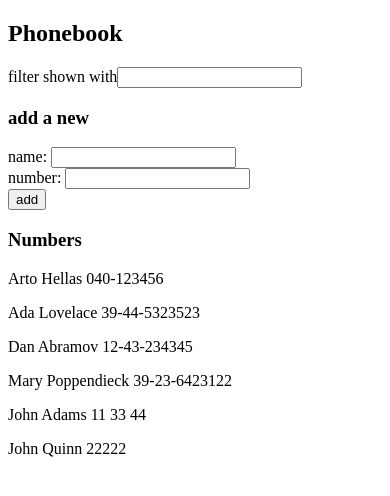
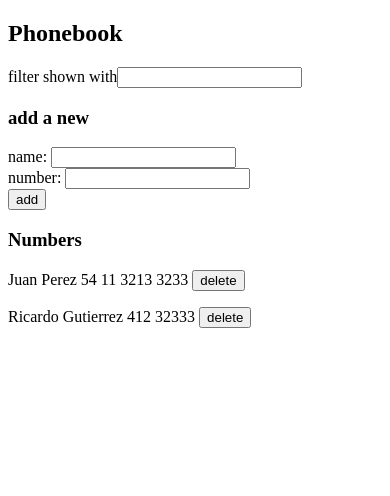
Before and after one commit to nColli/full-stack-open-2024, a React (Vite) app in the folder part2/phonebook-app/: page / in a window 390 px wide. Shown: the top 496 px of the page. Built offline with nearby package versions, Linux system fonts and the light colour scheme; data requests are answered from the project's data file.

Commit message:
delete person phonebook

```diff
--- a/part2/phonebook-app/db.json
+++ b/part2/phonebook-app/db.json
@@ -1,34 +1,14 @@
 {
   "persons": [
     {
-      "name": "Arto Hellas",
-      "number": "040-123456",
-      "id": "1"
+      "id": "ff79",
+      "name": "Juan Perez",
+      "number": "54 11 3213 3233"
     },
     {
-      "name": "Ada Lovelace",
-      "number": "39-44-5323523",
-      "id": "2"
-    },
-    {
-      "name": "Dan Abramov",
-      "number": "12-43-234345",
-      "id": "3"
-    },
-    {
-      "name": "Mary Poppendieck",
-      "number": "39-23-6423122",
-      "id": "4"
-    },
-    {
-      "id": "d3fa",
-      "name": "John Adams",
-      "number": "11 33 44"
-    },
-    {
-      "id": "7223",
-      "name": "John Quinn",
-      "number": "22222"
+      "id": "25ae",
+      "name": "Ricardo Gutierrez",
+      "number": "412 32333"
     }
   ]
 }
--- a/part2/phonebook-app/src/App.jsx
+++ b/part2/phonebook-app/src/App.jsx
@@ -1,7 +1,7 @@
 /* eslint-disable react/prop-types */
 import { useEffect, useState } from 'react'
 import personService from './services/persons.js'
-import { Persons } from './components/Persons.jsx'
+import Persons from './components/Persons.jsx'
 import { PersonForm } from './components/PersonForm.jsx'
 import { Filter } from './components/Filter.jsx'
 
@@ -34,12 +34,12 @@ const App = () => {
   //for add person
   const handleChangeName = (event) => {
     setNewName(event.target.value)
-    console.log(event.target.value);
+    //console.log(event.target.value);
   }
 
   const handleChangeNumber = (event) => {
     setNewNumber(event.target.value)
-    console.log(event.target.value);
+    //console.log(event.target.value);
   }
 
   const handleSubmit = (event) => {
@@ -89,7 +89,7 @@ const App = () => {
       <PersonForm handleSubmit={handleSubmit} handleChangeName={handleChangeName} newName={newName} handleChangeNumber={handleChangeNumber} newNumber={newNumber}/>
 
       <h3>Numbers</h3>
-      <Persons persons={persons} nameFilter={nameFilter}/>
+      <Persons persons={persons} nameFilter={nameFilter} setPersons={setPersons}/>
     </div>
   )
 }
--- a/part2/phonebook-app/src/components/Persons.jsx
+++ b/part2/phonebook-app/src/components/Persons.jsx
@@ -1,11 +1,27 @@
 /* eslint-disable react/prop-types */
+import personService from '../services/persons.js'
 
-export const Persons = ({persons,nameFilter}) => {
+const Persons = ({persons,nameFilter,setPersons}) => {
+    const handleDelete = event => {
+        console.log('delete', event.target.value);
+
+        const id = event.target.value
+        const personToDelete = persons.find(person => person.id === id)
+
+        personService
+            .deleteNumber(personToDelete)
+            .then(personDeleted => {
+                console.log('person deleted from server',personDeleted);
+
+                setPersons(persons.filter(person => person.id !== personDeleted.id))
+            })
+    }
+
     if ((nameFilter === '')) {
       return (
         <div>
           {persons.map(person =>
-            <p key={person.name}>{person.name} {person.number}</p>
+            <p key={person.id}>{person.name} {person.number} <button onClick={handleDelete} value={person.id}>delete</button></p>
           )}
         </div>
       )
@@ -26,3 +42,5 @@ export const Persons = ({persons,nameFilter}) => {
     }
 
   }
+
+  export default Persons;
--- a/part2/phonebook-app/src/services/persons.js
+++ b/part2/phonebook-app/src/services/persons.js
@@ -12,10 +12,18 @@ const getAll = () => {
 const create = (person) => {
     return (
         axios
-            .post('http://localhost:3001/persons',person)
+            .post(baseUrl, person)
             .then(response => response.data)
     )
 
 }
 
-export default { getAll, create }
+const deleteNumber = (personToDelete) => {
+    return (
+        axios
+            .delete(`${baseUrl}/${personToDelete.id}`)
+            .then(response => response.data)
+    )
+}
+
+export default { getAll, create, deleteNumber }
```
